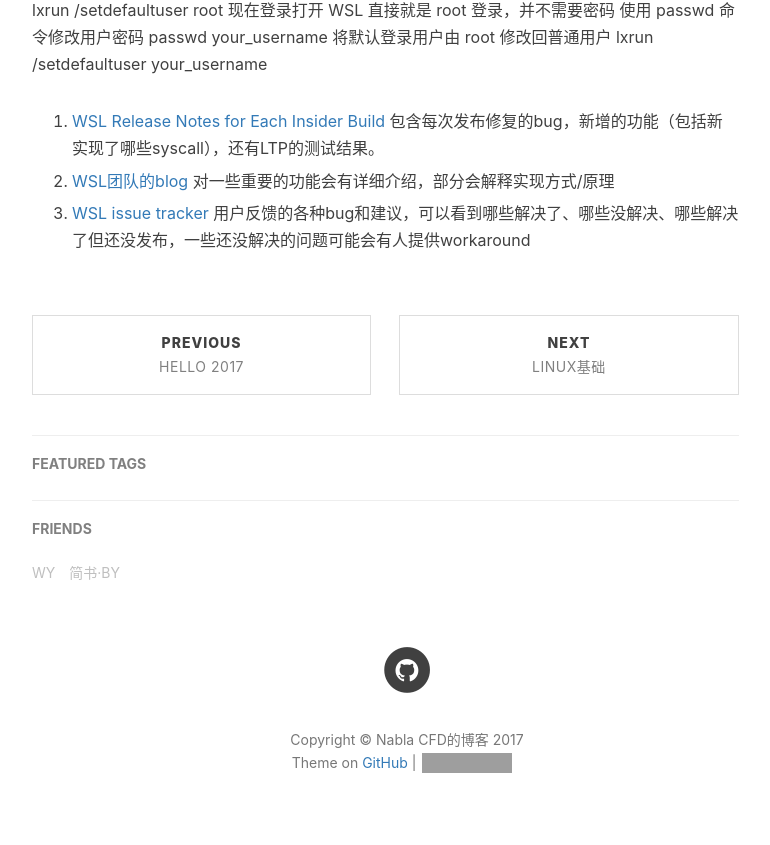
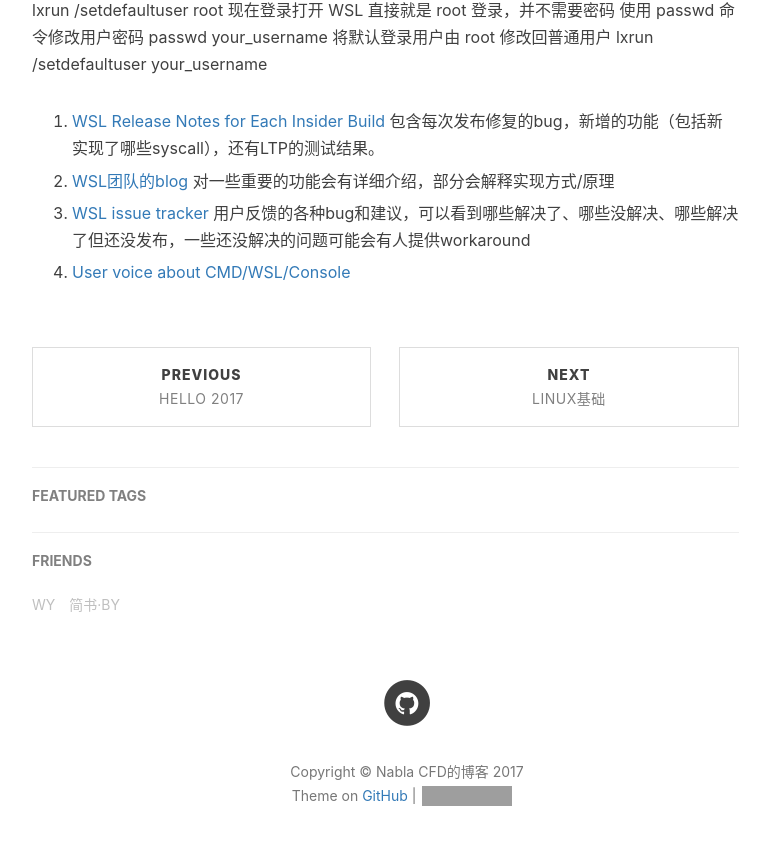
Before and after one commit to NablaCFD/NablaCFD.github.io, a Jekyll site: the page built from _posts/2017-11-02-WSL相关.md, in a window 1280 px wide and 900 px high, scrolled down 1952 px. Shown: the top 845 px of the window, without its empty margins (233-1003 px from the left). Built offline with Jekyll 4.4.1, drawn with Linux system fonts in a browser that asks for light colours; nearby versions of some CDN libraries; our own code applies the rules of GitHub Pages for plain Markdown files; comment, search, counter and statistics services are not loaded; grey boxes are pictures that could not be loaded.

Commit message:
Update 2017-11-02-WSL相关.md

```diff
--- a/_posts/2017-11-02-WSL相关.md
+++ b/_posts/2017-11-02-WSL相关.md
@@ -67,3 +67,5 @@ lxrun /setdefaultuser your_username
 
 3. [WSL issue tracker](https://github.com/Microsoft/BashOnWindows/issues)
 用户反馈的各种bug和建议，可以看到哪些解决了、哪些没解决、哪些解决了但还没发布，一些还没解决的问题可能会有人提供workaround
+
+4. [User voice about CMD/WSL/Console](https://wpdev.uservoice.com/forums/266908-command-prompt-console-bash-on-ubuntu-on-windo/category/161892-bash)
```
